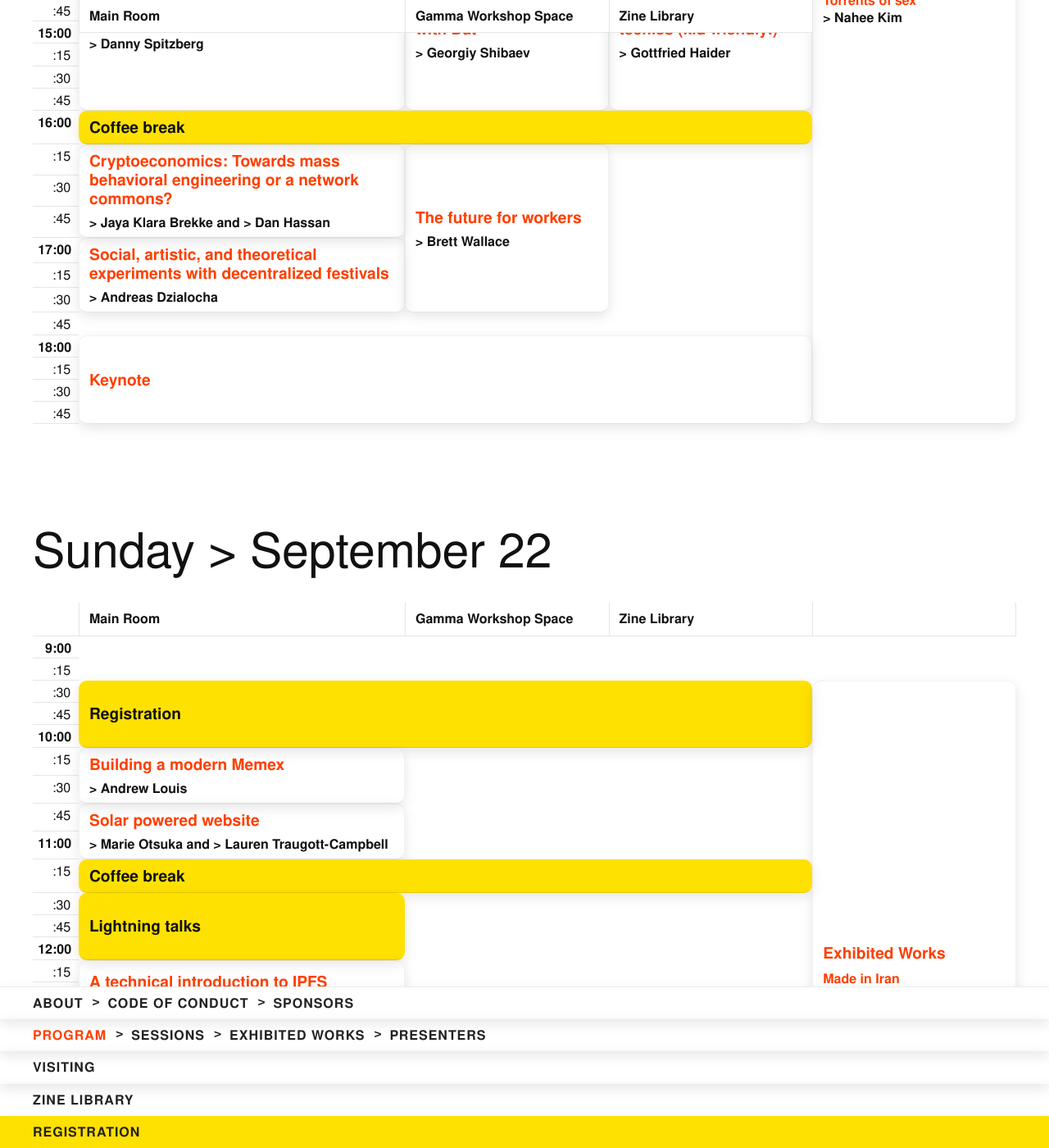
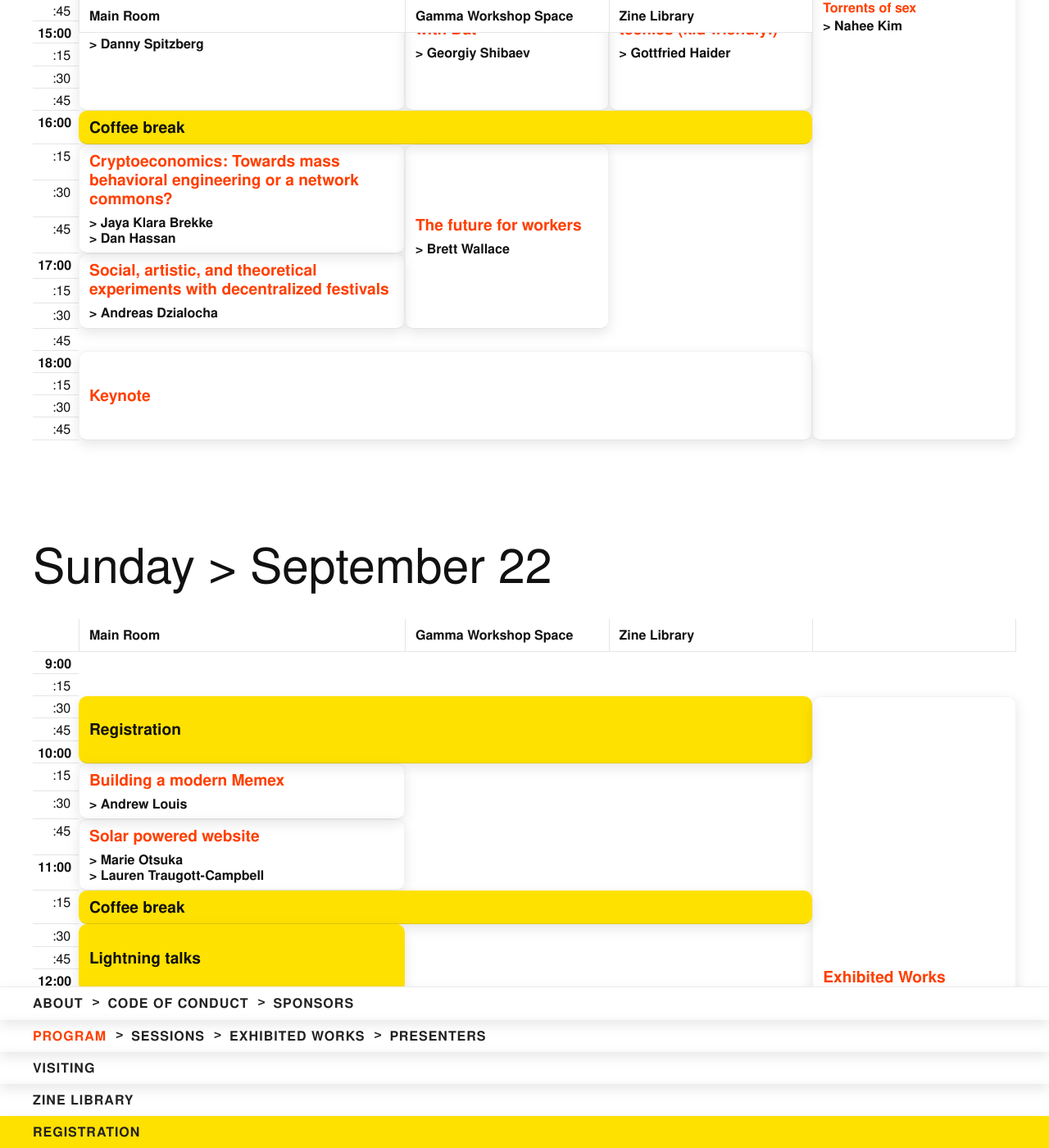
Before and after one commit to ournetworks/ournetworks.ca, a Jekyll site: the page built from program.md, in a window 1280 px wide and 1400 px high, scrolled down 2559 px. Shown: the whole window at 82% size. Built offline with Jekyll 4.4.1, drawn with Linux system fonts in a browser that asks for light colours.

Commit message:
updated multi presenter session

```diff
--- a/_includes/session.html
+++ b/_includes/session.html
@@ -18,7 +18,7 @@
               {%- endif -%}
             {%- endfor -%}
             {% assign presenterCount = presenterCount | minus:1 %}>
-            {{ name }}{%- if presenterCount > 1 -%}{{ ', ' }}{%- elsif presenterCount > 0 -%}{{ ' and ' }}{%- endif -%}
+            {{ name }}<br>
           {%- endfor -%}
         </h6>
       {% endif %}
```
